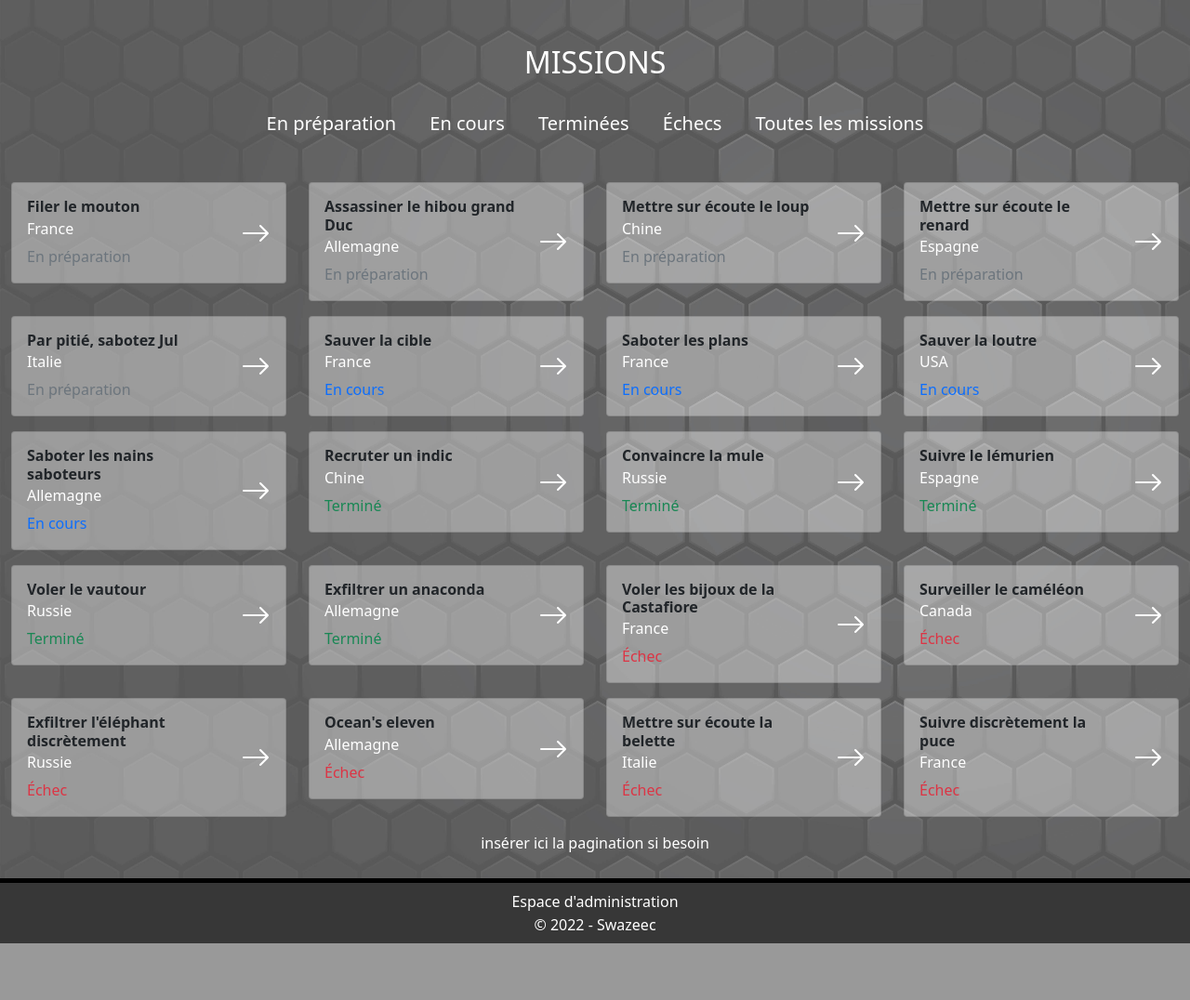
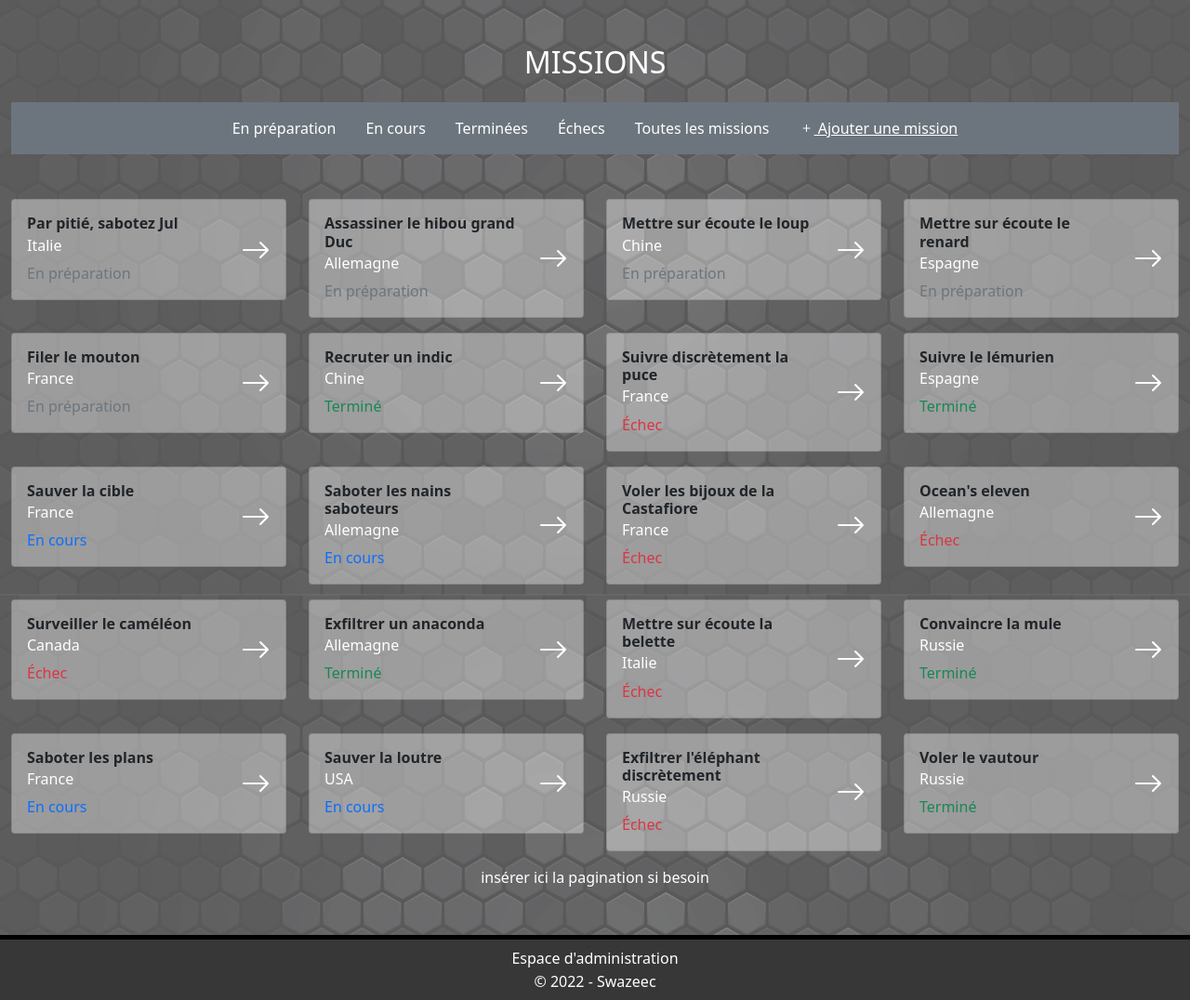
Before and after one commit to Swazeec/spyingers, a PHP site: page /index.php?missions=all in a window 1280 px wide. Shown: the part 160-1236 px from the top of the page at 93% size. Before the commit the page ends 1175 px from the top, so only its background shows below. Run offline with PHP 8.4, Linux system fonts and the light colour scheme; a user stored in the database is signed in; data comes from the database, SQL or seed files in the repository.

Commit message:
add corrections to add-missions.php + navbar index

```diff
--- a/administration.php
+++ b/administration.php
@@ -21,7 +21,7 @@ if(isset($_SESSION['connect'])){
                 <img src="./img/login-illustration.svg" alt="illustration de connexion">
             </div>
             <div class="col-12 col-md-6 d-flex flex-column justify-content-around px-md-5">
-                    <a class="rounded-pill white39 text-center text-black p-2 mx-lg-5 my-3 my-md-0" href="#">Les missions</a>
+                    <a class="rounded-pill white39 text-center text-black p-2 mx-lg-5 my-3 my-md-0" href="./index.php">Les missions</a>
                     <a class="rounded-pill white39 text-center text-black p-2 mx-lg-5 my-3 my-md-0" href="#">Les cibles</a>
                     <a class="rounded-pill white39 text-center text-black p-2 mx-lg-5 my-3 my-md-0" href="#">Les agents</a>
                     <a class="rounded-pill white39 text-center text-black p-2 mx-lg-5 my-3 my-md-0" href="#">Les contacts</a>
--- a/index.php
+++ b/index.php
@@ -11,13 +11,55 @@ if(isset($_SESSION['connect'])){
 
 <section class="row d-block">
     <div class="col-12  pt-4 pt-md-5 pb-md-5">
-        <h2 class=" text-white text-center pb-4">MISSIONS</h2>
-        <nav class="text-center d-none d-lg-block">
-            <a href="./index.php?missions=prep" class="px-3 fs-5">En préparation</a>
-            <a href="./index.php?missions=ongoing" class="px-3 fs-5">En cours</a>
-            <a href="./index.php?missions=success" class="px-3 fs-5">Terminées</a>
-            <a href="./index.php?missions=failed" class="px-3 fs-5">Échecs</a>
-            <a href="./index.php?missions=all" class="px-3 fs-5">Toutes les missions</a>
+        <h2 class=" text-white text-center pb-3">MISSIONS</h2>
+
+        <!-- <nav class="text-center bg-secondary rounded-pill p-2 d-none d-md-block">
+            <a href="./index.php?missions=prep" class=" px-3 fs-6">En préparation</a>
+            <a href="./index.php?missions=ongoing" class="px-3 fs-6">En cours</a>
+            <a href="./index.php?missions=success" class="px-3 fs-6">Terminées</a>
+            <a href="./index.php?missions=failed" class="px-3 fs-6">Échecs</a>
+            <a href="./index.php?missions=all" class="px-3 fs-6">Toutes les missions</a>
+            <?php
+            if(isset($_SESSION['connect'])){ ?>
+            <a href="./add-mission.php" class="px-3 fs-6 text-nowrap text-decoration-underline"><i class="bi bi-plus"></i> Ajouter une mission</a>
+
+            <?php }
+            ?>
+        </nav> -->
+
+        <!-- NAVBAR -->
+        <nav class="bg-secondary p-2 navbar navbar-expand-lg navbar-light mb-3 mb-md-0">
+            <div class="container-fluid">
+                <button class="navbar-toggler mx-auto" type="button" data-bs-toggle="collapse" data-bs-target="#navbarSupportedContent" aria-controls="navbarSupportedContent" aria-expanded="false" aria-label="Toggle navigation">
+                    <span class="text-white"><i class="bi bi-plus-circle fs-3"></i></span>
+                </button>
+                <div class="collapse navbar-collapse" id="navbarSupportedContent">
+                    <ul class="navbar-nav me-auto mb-2 mb-lg-0 mx-auto">
+                        <li class="nav-item">
+                            <a href="./index.php?missions=prep" class="nav-link text-white px-3 fs-6">En préparation</a>
+                        </li>
+                        <li class="nav-item">
+                            <a href="./index.php?missions=ongoing" class="nav-link text-white px-3 fs-6">En cours</a>
+                        </li>
+                        <li class="nav-item">
+                            <a href="./index.php?missions=success" class="nav-link text-white px-3 fs-6">Terminées</a>
+                        </li>
+                        <li class="nav-item">
+                            <a href="./index.php?missions=failed" class="nav-link text-white px-3 fs-6">Échecs</a>
+                        </li>
+                        <li class="nav-item">
+                            <a href="./index.php?missions=all" class="nav-link text-white px-3 fs-6">Toutes les missions</a>
+                        </li>
+                        <?php if(isset($_SESSION['connect'])){ ?>
+                        <li class="nav-item">
+                            <a href="./add-mission.php" class=" nav-link text-white px-3 fs-6 text-nowrap text-decoration-underline"><i class="bi bi-plus"></i> Ajouter une mission</a>
+                        </li>
+                        <?php }
+                        ?>
+                    </ul>
+                </div>
+            </div>
+
         </nav>
     </div>
     <div class="col-12">
@@ -59,6 +101,7 @@ if(isset($_SESSION['connect'])){
                                         FROM missions
                                         JOIN status ON status.id = missions.status_id
                                         JOIN countries ON countries.id = missions.country_id
+                                        order by missions.startDate desc
                                         ');
                         break;
                 }
@@ -67,6 +110,7 @@ if(isset($_SESSION['connect'])){
                                             FROM missions
                                             JOIN status ON status.id = missions.status_id
                                             JOIN countries ON countries.id = missions.country_id
+                                            order by missions.startDate desc
                                             ');
             }
                 if ($req->execute()){
--- a/mission.php
+++ b/mission.php
@@ -166,7 +166,7 @@ if(isset($_SESSION['connect'])){
 ?>
 </section>
 <!-- espace navigation retour -->
-<nav class="row pagination">
+<nav class="row pagination ">
     <a href="javascript:history.back()" class="col-12 align-items-center text-white ">
         <i class="bi bi-arrow-left"> retour</i>
     </a>
--- a/src/add-mission-security.php
+++ b/src/add-mission-security.php
@@ -56,7 +56,6 @@ if(empty($_POST['otherAgents'])){
 
                 ## on update les targets avec le mission_id :
                     foreach($targets as $target){
-                        var_dump(intVal($target));
                         $targateUpdate = $bdd->prepare('UPDATE targets SET targets.mission_id = :missionID WHERE targets.id = :id ;');
                         $targateUpdate->bindValue(':missionID', $missionId);
                         $targateUpdate->bindValue(':id', intVal($target));
--- a/src/footer.php
+++ b/src/footer.php
@@ -1,4 +1,4 @@
-<footer class="row text-center p-2">
+<footer class="row text-center p-2 mt-4">
     <div>
         <a href="../administration.php">Espace d'administration</a>
     </div>
--- a/src/header-connected.php
+++ b/src/header-connected.php
@@ -37,11 +37,8 @@
                                 <li class="nav-item dropdown">
                                     <a class="nav-link dropdown-toggle" role="button" data-bs-toggle="dropdown" aria-expanded="false" href="#">Les missions</a>
                                     <ul class="dropdown-menu border-0" aria-labelledby="navbarDropdown">
-                                    <li><a class="dropdown-item" href="../index.php">Toutes les missions</a></li>
-                                        <li><a class="dropdown-item" href="../index.php?missions=prep">En préparation</a></li>
-                                        <li><a class="dropdown-item" href="../index.php?missions=ongoing">En cours</a></li>
-                                        <li><a class="dropdown-item" href="../index.php?missions=success">Terminées</a></li>
-                                        <li><a class="dropdown-item" href="../index.php?missions=failed">Échecs</a></li>
+                                        <li><a class="dropdown-item" href="../index.php">Consulter les missions</a></li>
+                                        <li><a class="dropdown-item" href="../add-mission.php">Ajouter des missions</a></li>
                                     </ul>
                                 </li>
                                 <li class="nav-item">
--- a/style.css
+++ b/style.css
@@ -40,6 +40,7 @@ main{
     background-image: url(img/spyingers-background.jpg);
     background-repeat: no-repeat;
     background-size: cover;
+    background-attachment: fixed;
     min-height: 100vh;
     width: 100vw;
 }
```
Also changed, not shown: add-mission.php (+7 -7 lines).
